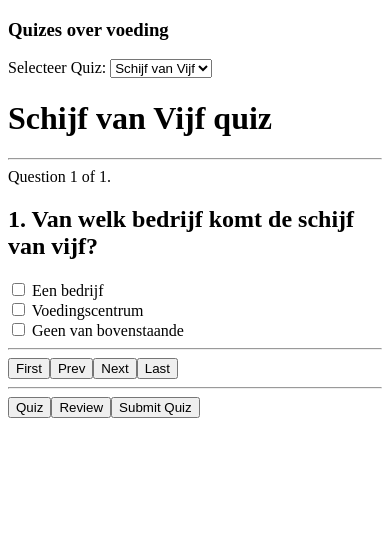
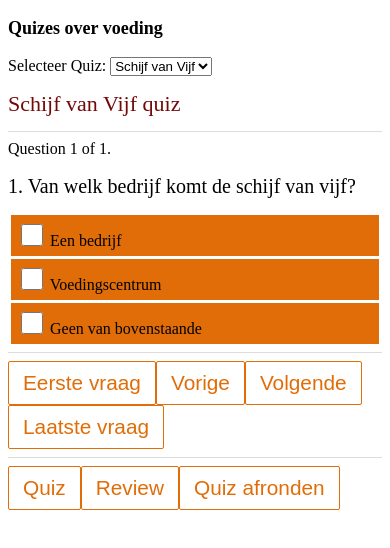
Before and after one commit to Adonthios/VoedingApp, an Angular app: page / in a window 390 px wide. Shown: the top 548 px of the page. Built offline with nearby package versions, Linux system fonts and the light colour scheme.

Commit message:
Added styling. Updated quizes

```diff
--- a/src/app/quiz/quiz.component.html
+++ b/src/app/quiz/quiz.component.html
@@ -30,10 +30,10 @@
     </div>
     <hr />
     <div class="text-sm-center">
-      <button class="btn btn-default" *ngIf="config.allowBack" (click)="goTo(0);">First</button>
-      <button class="btn btn-default" *ngIf="config.allowBack" (click)="goTo(pager.index - 1);">Prev</button>
-      <button class="btn btn-primary" (click)="goTo(pager.index + 1);">Next</button>
-      <button class="btn btn-default" *ngIf="config.allowBack" (click)="goTo(pager.count - 1);">Last</button>
+      <button class="btn btn-default" *ngIf="config.allowBack" (click)="goTo(0);">Eerste vraag</button>
+      <button class="btn btn-default" *ngIf="config.allowBack" (click)="goTo(pager.index - 1);">Vorige</button>
+      <button class="btn btn-primary" (click)="goTo(pager.index + 1);">Volgende</button>
+      <button class="btn btn-default" *ngIf="config.allowBack" (click)="goTo(pager.count - 1);">Laatste vraag</button>
       <!--<pagination *ngIf="config.showPager" direction-links="false" total-items="totalItems" items-per-page="itemsPerPage" ng-model="currentPage" ng-change="pageChanged()"></pagination>-->
     </div>
   </div>
@@ -44,7 +44,7 @@
     </div>
   </div>
   <div class="result" *ngIf="mode=='result'">
-    <h2>Quiz Result</h2>
+    <h2>Quiz resultaat</h2>
     <div *ngFor="let question of quiz.questions; let index = index">
       <div class="result-question">
         <h4>{{index + 1}}. {{question.name}}</h4>
@@ -53,15 +53,15 @@
             <input id="{{Option.id}}" type="checkbox" disabled="disabled" [(ngModel)]="Option.selected" /> {{Option.name}}
           </div>
         </div>
-        <div class="alert {{ isCorrect(question) == 'correct'? 'alert-success': 'alert-danger'}}">Your answer is {{isCorrect(question)}}.</div>
+        <div class="alert {{ isCorrect(question) == 'correct'? 'alert-success': 'alert-danger'}}">Jouw antwoord is {{isCorrect(question)}}.</div>
       </div>
     </div>
-    <h4 class="alert alert-info text-sm-center">You may close this window now.</h4>
+    <h4 class="alert alert-info text-sm-center">Bedankt voor het invullen!</h4>
   </div>
   <hr />
   <div *ngIf="mode!='result'">
     <button class="btn btn-default" (click)="mode = 'quiz'">Quiz</button>
     <button class="btn btn-default" (click)="mode = 'review'">Review</button>
-    <button class="btn btn-default" (click)="onSubmit();">Submit Quiz</button>
+    <button class="btn btn-default" (click)="onSubmit();">Quiz afronden</button>
   </div>
 </div>
--- a/src/styles.css
+++ b/src/styles.css
@@ -1 +1,125 @@
 /* You can add global styles to this file, and also import other style files */
+h1{
+    color:#740808;
+    font-weight:normal;
+}
+h2{
+    font-weight:normal;
+}
+
+hr{
+    border:none;
+    border-top:1px solid #ddd;
+    background:none;
+    margin:8px 0;
+}
+
+.btn {
+padding: 9px 14px;
+font-size: 1.3em;
+line-height: normal;
+text-align: center;
+cursor: pointer;
+border: 1px solid #E06D08;
+border-radius: 2px;
+color: #E06D08;
+-webkit-transition: background .4s;
+transition: background .4s;
+background: 0 0;
+}
+
+.btn:hover {
+    background: rgba(224,109,8,.1);
+    color: #E06D08;
+}
+
+.option{
+    background-color:#E06D08;
+    font-size:20px;
+    padding:10px;
+    margin:3px;
+}
+.option label{
+    font-weight:normal;
+}
+    #quiz .options input[type=checkbox] {
+        background-color:#eee;
+        border:1px solid #ccc;
+        height:22px;
+        width:22px;
+    }
+
+div.review{
+    text-align:center;
+}
+div.review > div {
+    cursor:pointer;
+}
+
+.answered {
+    background-color:#ccffcc;
+    border:1px solid #aaeeaa;
+    margin:2px 0;
+    padding:12px;
+}
+
+.not-answered {
+    background-color:#ffcccc;
+    border:1px solid #eeaaaa;
+    margin:2px 0;
+    padding:12px;
+}
+
+.result-question{
+    background-color:#eee;
+    margin:4px;
+    padding:6px;
+}
+
+
+/* Create Quiz Styles */
+.create-quiz .question {
+    text-align:left;
+}
+.create-quiz input[type=text]{
+    border:1px solid #ddd;
+    width:95%;
+}
+.create-quiz .tb-quiz-name{
+    background-color:#ccffcc;
+    text-align:center;
+}
+
+.create-quiz .tb-desc{
+    background-color:#fff;
+}
+
+.create-quiz .options > div{
+    margin-left:20px;
+}
+.create-quiz .options input[type=checkbox]{
+    border: 1px solid #262626;
+    display: inline-block;
+    height:20px;
+    margin-top:10px;
+    margin-bottom:0;
+    padding:0;
+    width:20px;
+    -webkit-appearance:checkbox;
+}
+
+@media only screen and (max-width: 480px) {
+    h1,.h1{
+        font-size:22px;
+    }
+    h2,.h2{
+        font-size:20px;
+    }
+    h3,.h3{
+        font-size:18px;
+    }
+    .option {
+        font-size: 16px;
+        padding: 6px;
+    }
+}
```
Also changed, not shown: src/assets/quizen/koolhydraten.json (+5 -5 lines), src/assets/quizen/vetten.json (+5 -5 lines).
